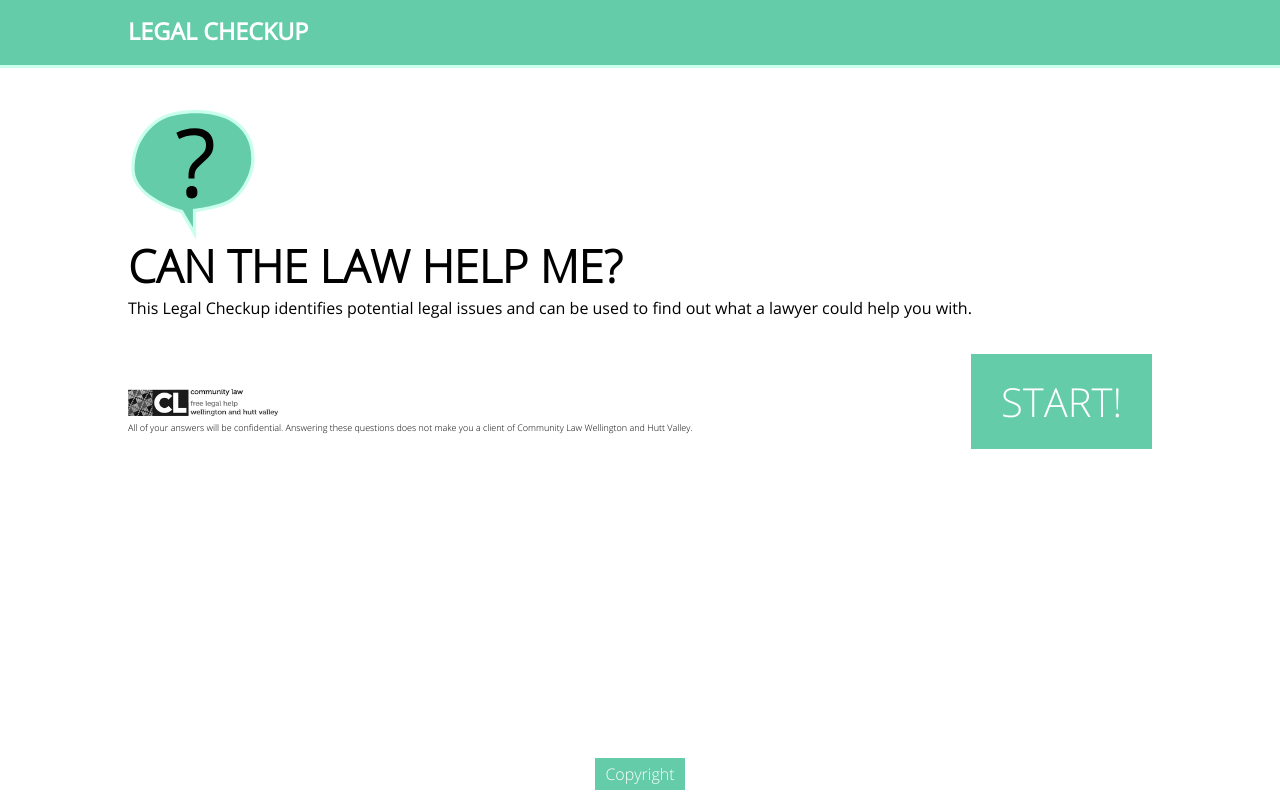
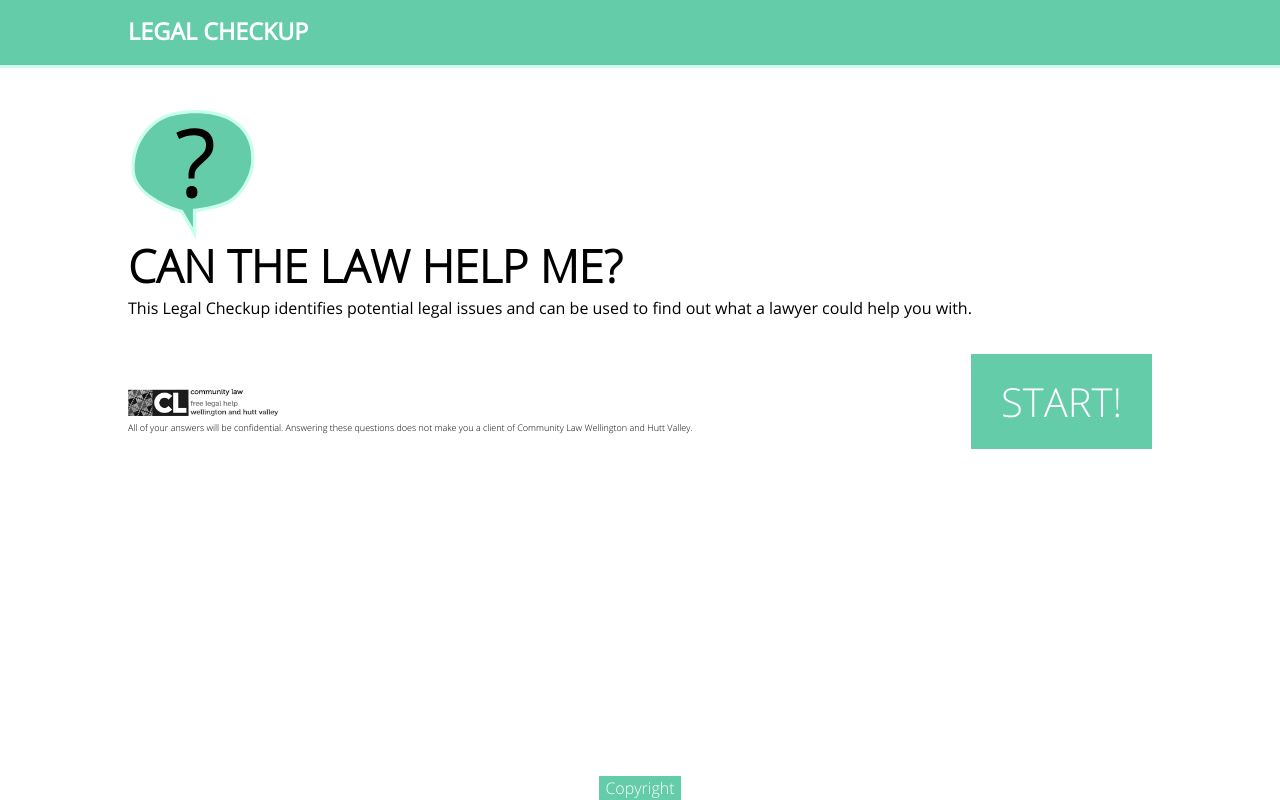
Before and after one commit to LegalCheck/main, a React app: page / in a window 1280 px wide. Built offline with nearby package versions, Linux system fonts and the light colour scheme.

Commit message:
Removes some padding from footer to avoid overlapping with buttons

```diff
--- a/public/main.css
+++ b/public/main.css
@@ -282,7 +282,7 @@ footer {
 	bottom: 0;
 	position: fixed;
 	text-align: center;
-	padding: 0 0 10px 0;
+	/*padding: 0 0 10px 0;*/
 	background-color: #ffffff;
 }
 
@@ -295,7 +295,7 @@ footer {
   background: #65CCAA;
     -moz-box-shadow: none;
     -webkit-box-shadow: none;
-    padding: 5px 10px;
+    /*padding: 5px 10px;*/
   font-family: 'OpenSans-Light', sans-serif;
 }
 
```
